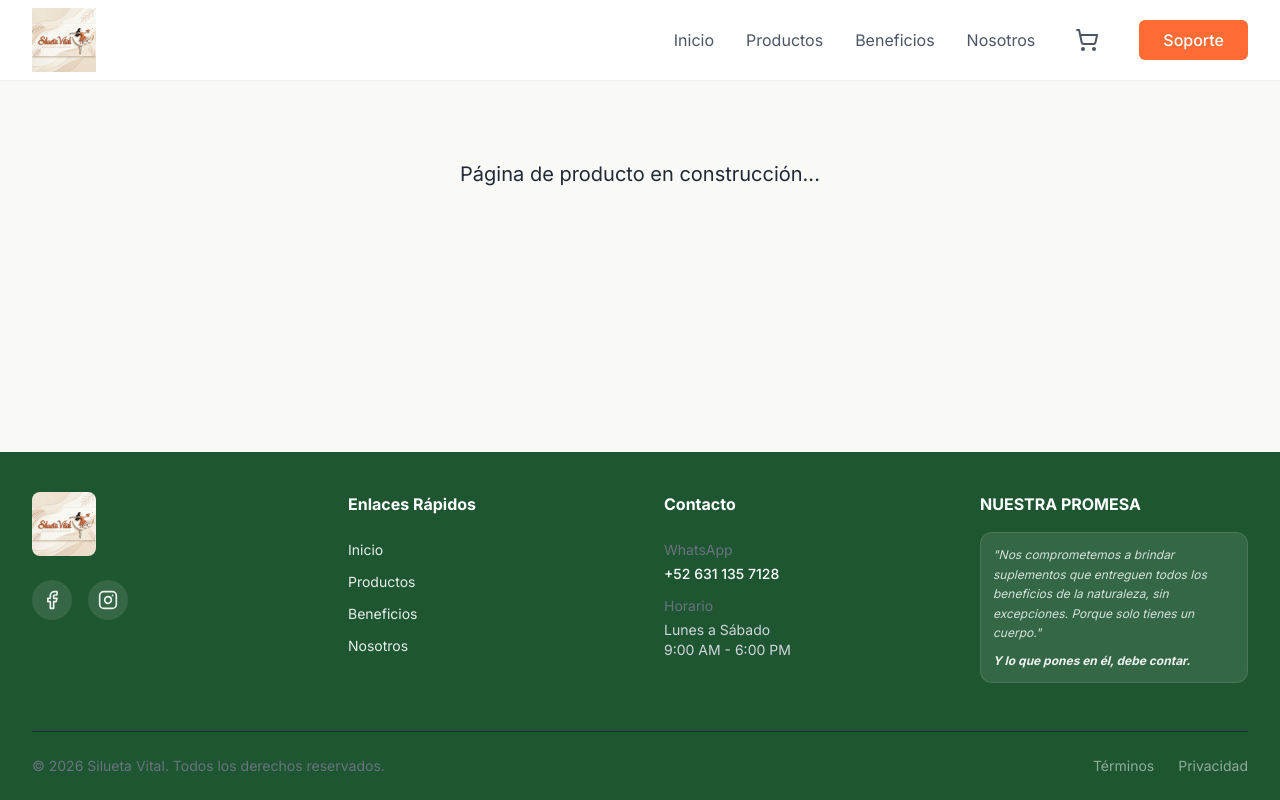
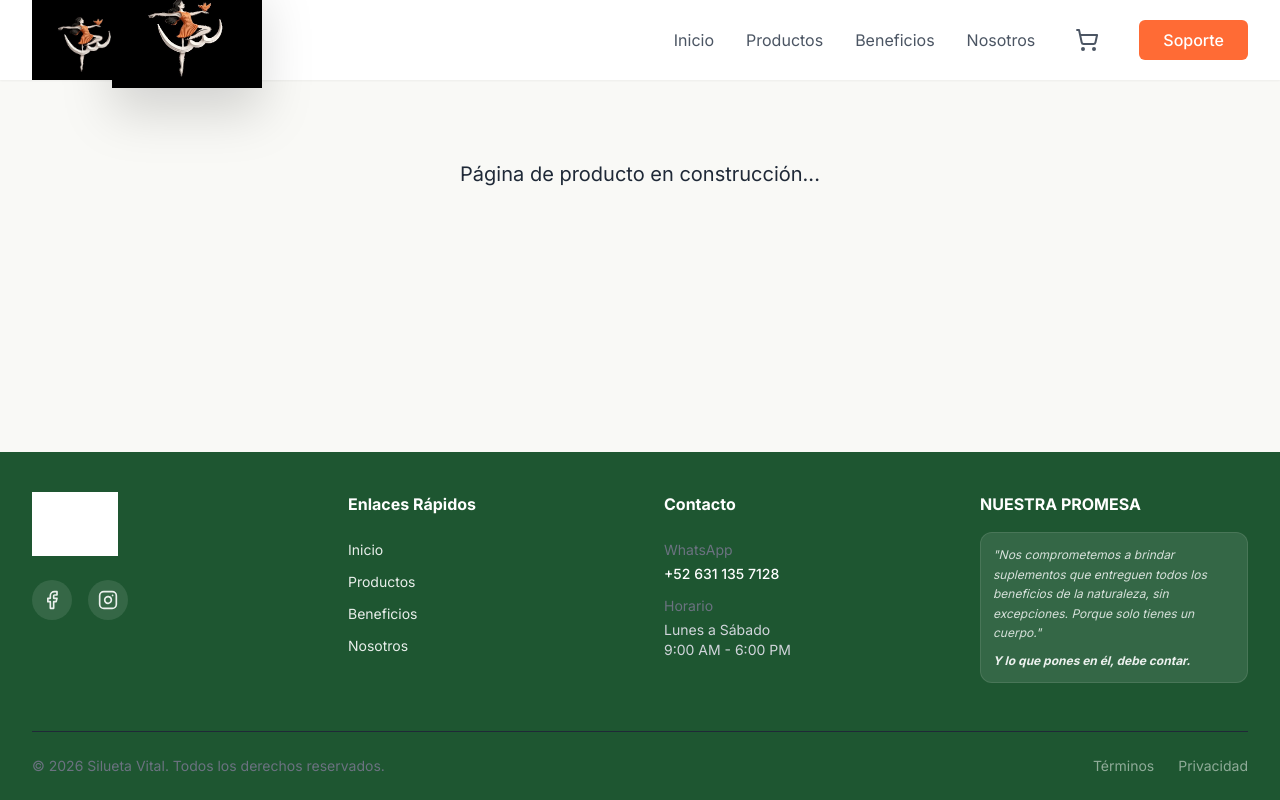
Before and after one commit to Denalatika/SiluetaVital, a React (Vite) app: page /producto/1 in a window 1280 px wide. Built offline with nearby package versions, Linux system fonts and the light colour scheme; no server answers; what @mercadopago/sdk-react would draw is missing.

Commit message:
fix: revert to original dancing girl logo

```diff
--- a/index.html
+++ b/index.html
@@ -10,7 +10,8 @@
   <link rel="preconnect" href="https://fonts.googleapis.com">
   <link rel="preconnect" href="https://fonts.gstatic.com" crossorigin>
   <link href="https://fonts.googleapis.com/css2?family=Inter:wght@300;400;500;600;700&display=swap" rel="stylesheet">
-  <link rel="icon" type="image/jpeg" href="/images/logo_oficial.jpg" />
+  <link rel="icon" type="image/webp" href="/images/logo_icon.webp" />
+  <link rel="icon" type="image/png" href="/images/logo_icon.png" />
   <title>Silueta Vital | Bienestar Natural</title>
   <!-- Meta Pixel Code -->
   <script>
--- a/src/components/Footer.jsx
+++ b/src/components/Footer.jsx
@@ -16,9 +16,9 @@ const Footer = () => {
           <div className="col-span-1 md:col-span-2 lg:col-span-1">
             <div className="flex items-center mb-6">
               <img
-                src="/images/logo_oficial.jpg"
-                alt="Silueta Vital Oficial"
-                className="h-16 w-auto rounded-lg"
+                src="/images/logo_3d.jpg"
+                alt="Silueta Vital"
+                className="h-16 w-auto brightness-0 invert"
               />
             </div>
             <div className="flex space-x-4">
--- a/src/components/Navbar.jsx
+++ b/src/components/Navbar.jsx
@@ -27,9 +27,14 @@ const Navbar = () => {
           <div className="flex-shrink-0 flex items-center cursor-pointer">
             <Link to="/" onClick={closeMenu} className="relative h-20 w-72 flex items-center">
               <img
-                src="/images/logo_oficial.jpg"
-                alt="Silueta Vital Oficial"
-                className="h-20 w-auto object-contain py-2"
+                src="/images/logo_icon.jpg"
+                alt="Icono Silueta Vital"
+                className="h-20 w-auto mr-2"
+              />
+              <img
+                src="/images/logo_3d.jpg"
+                alt="Silueta Vital"
+                className="h-28 w-auto absolute -top-6 left-20 z-10 drop-shadow-2xl max-w-none"
               />
             </Link>
           </div>
```
Also changed, not shown: public/images/logo_3d.jpg (added), public/images/logo_icon.jpg (added).
